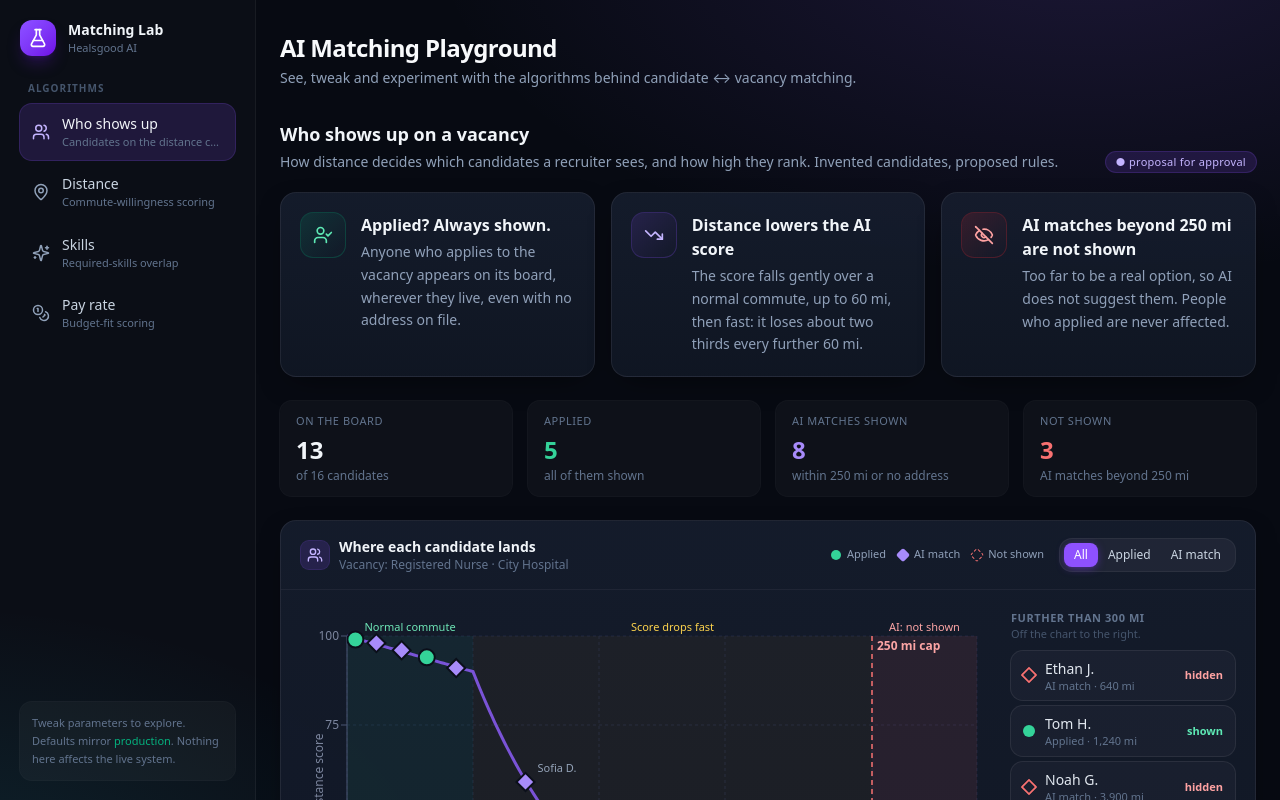
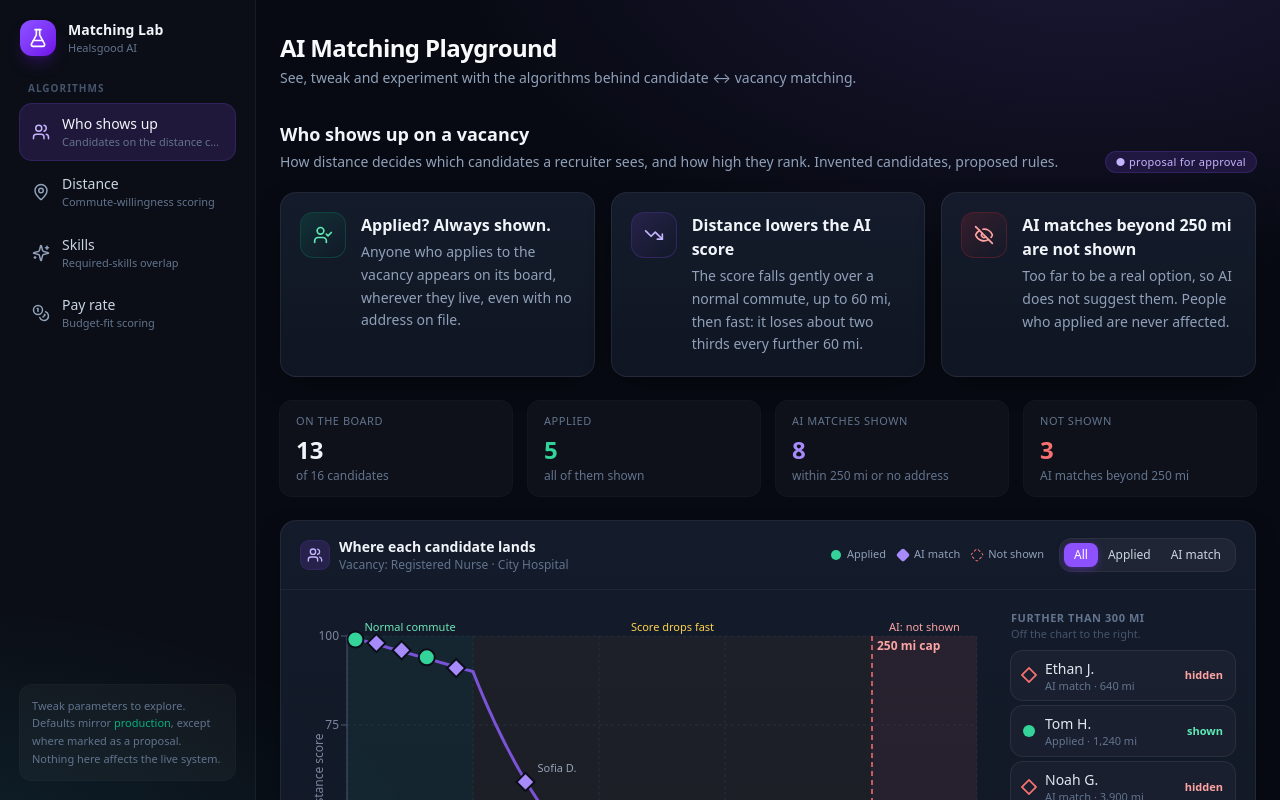
Before and after one commit to carlos-healsgood/matching-lab, a React (Vite) app: page / in a window 1280 px wide. Built offline with nearby package versions, Linux system fonts and the light colour scheme.

Commit message:
docs: say the lab's proposals are marked as such

```diff
--- a/src/components/Sidebar.tsx
+++ b/src/components/Sidebar.tsx
@@ -65,8 +65,8 @@ export function Sidebar({
 
       <div className="mt-auto rounded-xl bg-white/[0.03] p-3 text-[11px] leading-relaxed text-slate-500 ring-1 ring-white/5">
         Tweak parameters to explore. Defaults mirror{" "}
-        <span className="text-emerald-400/80">production</span>. Nothing here
-        affects the live system.
+        <span className="text-emerald-400/80">production</span>, except where
+        marked as a proposal. Nothing here affects the live system.
       </div>
     </aside>
   );
```
